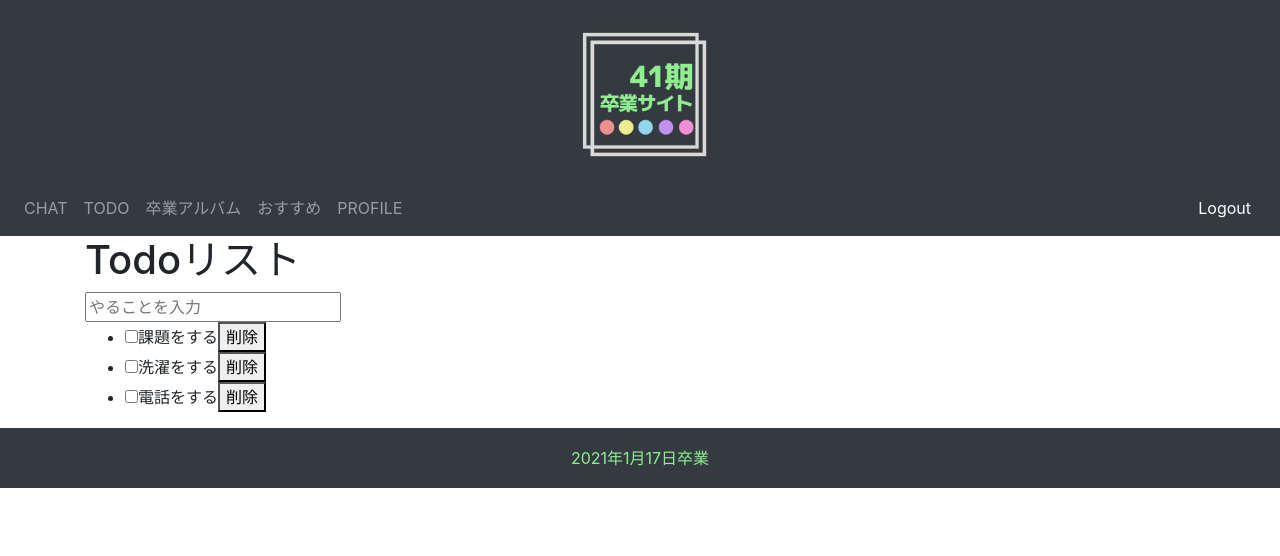
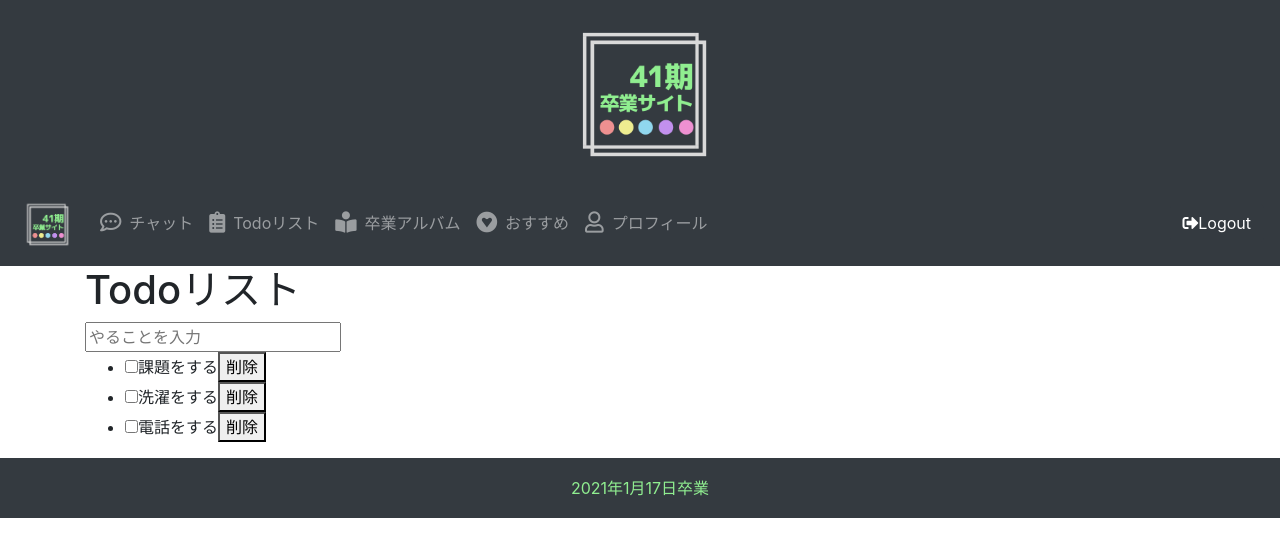
Before and after one commit to thao0108/chatAppTeam, a React (Create React App) app: page /todo in a window 1280 px wide. Shown: the top 556 px of the page. Built offline with nearby package versions, Linux system fonts and the light colour scheme; no server answers.

Commit message:
メニューバーの変更

```diff
--- a/public/index.html
+++ b/public/index.html
@@ -29,6 +29,7 @@
   integrity="sha384-9aIt2nRpC12Uk9gS9baDl411NQApFmC26EwAOH8WgZl5MYYxFfc+NcPb1dKGj7Sk"
   crossorigin="anonymous"
 />
+<link href="https://use.fontawesome.com/releases/v5.6.1/css/all.css" rel="stylesheet">
 </head>
 
 <body>
--- /dev/null
+++ b/src/Menu.module.css
@@ -0,0 +1,6 @@
+.logo_aria {
+    width: 60px;
+}
+.logo {
+    width: 100%;
+}
--- a/src/Menubar.js
+++ b/src/Menubar.js
@@ -1,22 +1,31 @@
 import React from 'react';
 import { Navbar, Nav, Form, Button } from 'react-bootstrap';
-import firebase from './config/firebase';
+import firebase from './config/firebase'
+import styles from './Menu.module.css'
+import logo from './img/logo.png'
+
 
 
 const Menubar = () => {
     return(
-      <>
-        <Navbar bg="dark" variant="dark">
+    <>
+      <Navbar bg="dark" variant="dark" collapseOnSelect expand="lg">
+        <Navbar.Brand href="/" className={styles.logo_aria}>
+            <img src={logo} className={styles.logo} alt="ロゴ"/>
+        </Navbar.Brand>
+          <Navbar.Toggle aria-controls="responsive-navbar-nav"/>
+          <Navbar.Collapse id="responsive-navbar-nav">
         <Nav className="mr-auto">
-          <Nav.Link href="/">CHAT</Nav.Link>
-          <Nav.Link href="/todo">TODO</Nav.Link>
-          <Nav.Link href="/album">卒業アルバム</Nav.Link>
-          <Nav.Link href="/recommend">おすすめ</Nav.Link>
-          <Nav.Link href="/profile">PROFILE</Nav.Link>
+        <Nav.Link href="/"><i className="far fa-comment-dots fa-lg mr-2"></i>チャット</Nav.Link>
+          <Nav.Link href="/todo"><i className="fas fa-clipboard-list fa-lg mr-2"></i>Todoリスト</Nav.Link>
+          <Nav.Link href="/album"><i className="fas fa-book-reader fa-lg mr-2"></i>卒業アルバム</Nav.Link>
+          <Nav.Link href="recommend"><i className="fab fa-gratipay fa-lg mr-2"></i>おすすめ</Nav.Link>
+          <Nav.Link href="/profile"><i className="far fa-user fa-lg mr-2"></i>プロフィール</Nav.Link>
         </Nav>
         <Form inline>
-          <Button variant="dark" onClick={() => firebase.auth().signOut()}>Logout</Button>
+          <Button variant="dark" onClick={() => firebase.auth().signOut()}><i className="fas fa-sign-out-alt"></i>Logout</Button>
         </Form>
+          </Navbar.Collapse>
       </Navbar>
     </>
      )
--- a/src/todo/TodoApp.js
+++ b/src/todo/TodoApp.js
@@ -1,22 +1,22 @@
 import React, { useState } from 'react'
 import Form from './Form'
 import List from './List'
-import shortid from 'shortid'
+// import shortid from 'shortid'
 import classes from '../todo.module.css'
 
 const TodoApp = () => {
     const [todos, setTodos] = useState([
         {
             content: '課題をする',
-            id: shortid.generate()
+            // id: shortid.generate()
         },
         {
             content: '洗濯をする',
-            id: shortid.generate()
+            // id: shortid.generate()
         },
         {
             content: '電話をする',
-            id: shortid.generate()
+            // id: shortid.generate()
         }
     ])
 
@@ -25,7 +25,7 @@ const TodoApp = () => {
             ...todos,
             {
                 content: content,
-                id: shortid.generate()
+                // id: shortid.generate()
             }
         ])
     }
```
